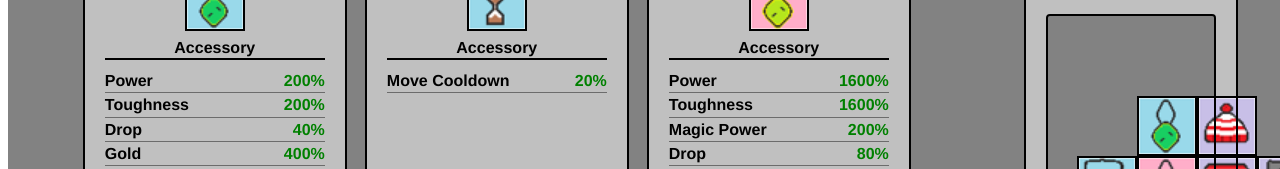
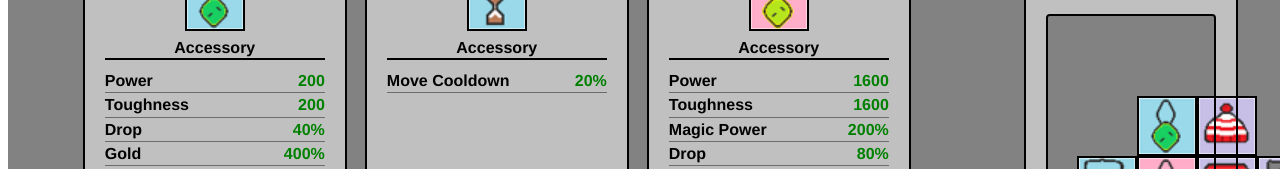
Before and after one commit to Zeekb/ngu-idle-item-filter, a React (Create React App) app: page / in a window 1280 px wide. Shown: the part 576-745 px from the top of the page. Built offline with nearby package versions, Linux system fonts and the light colour scheme.

Commit message:
fixed bug with power and toughness stats

```diff
--- a/package.json
+++ b/package.json
@@ -1,6 +1,6 @@
 {
   "name": "ngu-idle-item-filter",
-  "version": "0.4.6",
+  "version": "0.4.7",
   "private": true,
   "dependencies": {
     "@itwin/itwinui-icons": "^2.2.0",
--- a/src/components/itemLister/ItemContainer.tsx
+++ b/src/components/itemLister/ItemContainer.tsx
@@ -38,7 +38,12 @@ const ItemContainer = (props: ItemContainerProps) => {
               statValue && (
                 <React.Fragment key={statName}>
                   <div className="prop">{getBoostName(statName)}</div>
-                  <div className="stat">{statValue}%</div>
+                  <div className="stat">
+                    {statValue}
+                    {statName === 'power' || statName === 'toughness'
+                      ? ''
+                      : '%'}
+                  </div>
                 </React.Fragment>
               )
             )
```
